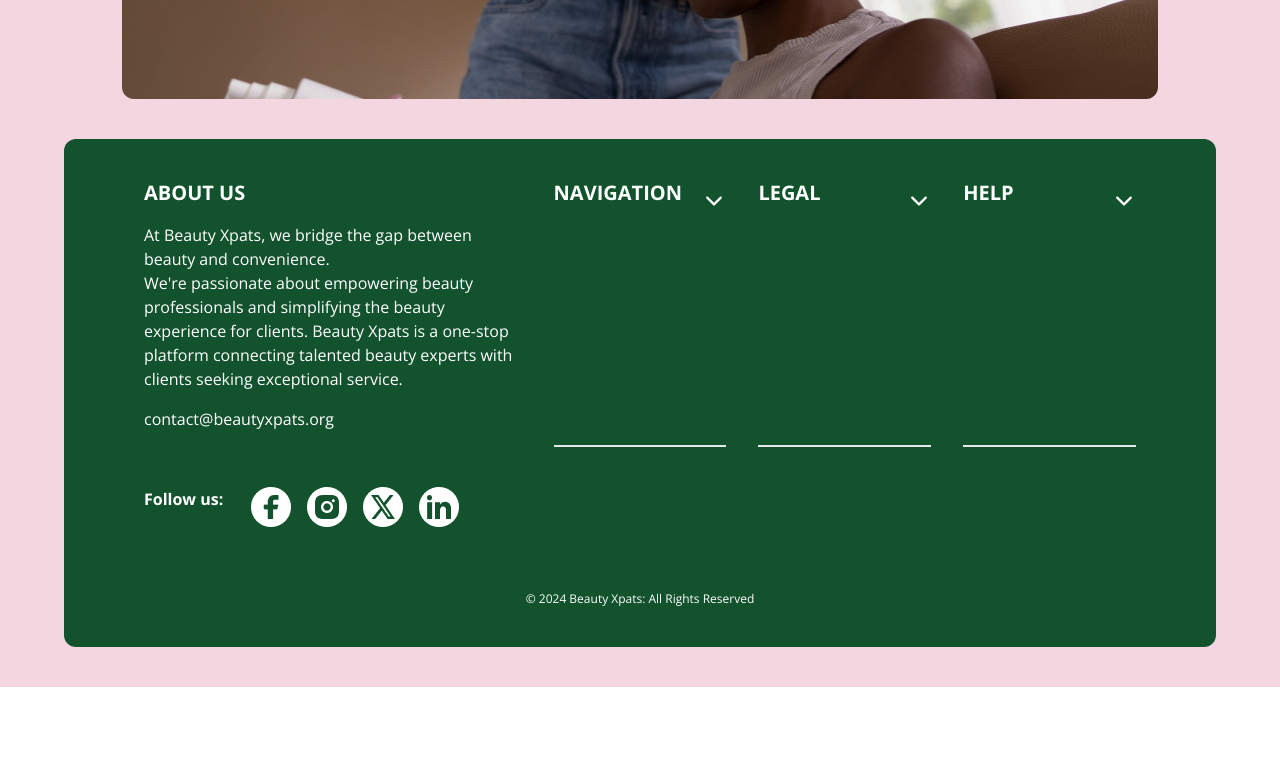
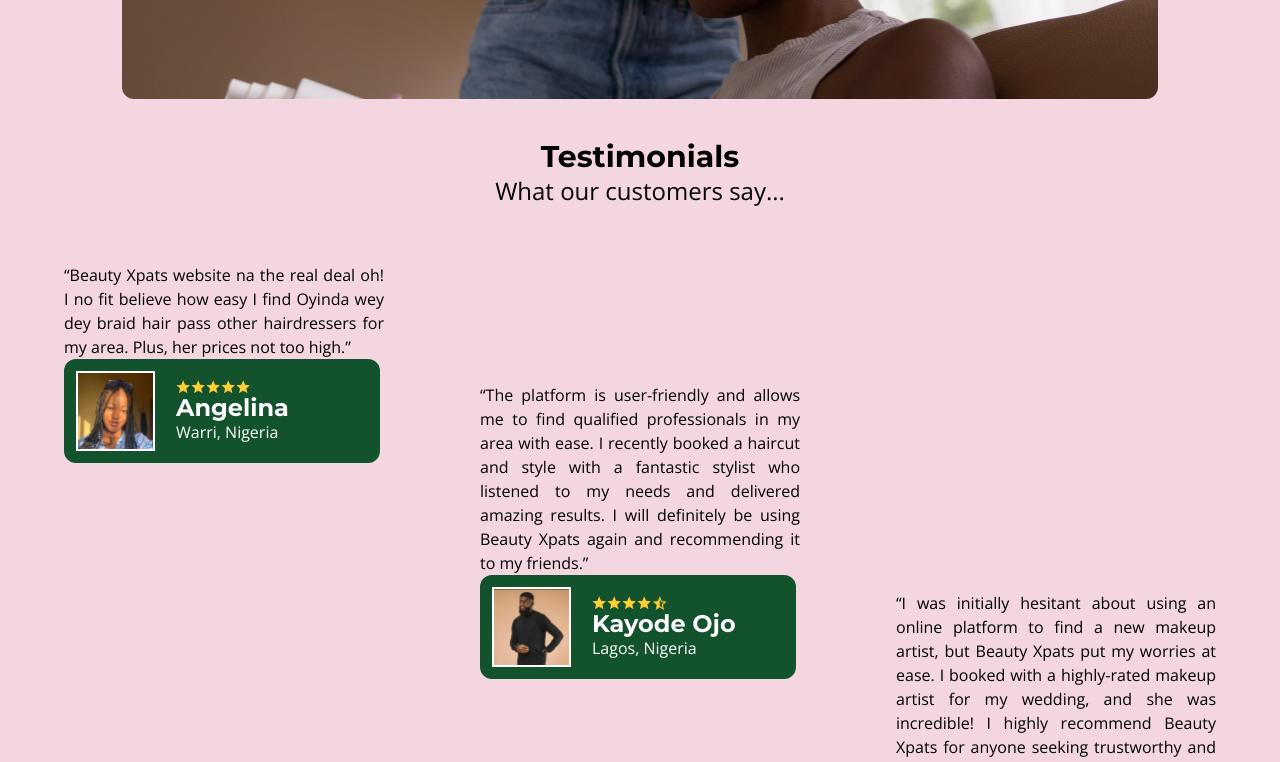
Before and after one commit to Lahitan/beautyexpert, a React (Vite) app: page / in a window 1280 px wide. Shown: the part 980-1742 px from the top of the page. Before the commit the page ends 1667 px from the top, so only its background shows below. Built offline with nearby package versions, Linux system fonts and the light colour scheme.

Commit message:
feat: add testimonial section

```diff
--- a/src/pages/Home/Main.jsx
+++ b/src/pages/Home/Main.jsx
@@ -1,6 +1,7 @@
 import React from "react";
 import Hero from "./Hero";
 import ForExpert from "./ForExpert";
+import Testimonials from "../../testimonials/Testimonials";
 
 const Main = () => {
 	return (
@@ -8,6 +9,8 @@ const Main = () => {
 			<div className="w-[90%] mx-auto">
 				<Hero />
 				<ForExpert />
+				{/* testimonials  */}
+				<Testimonials />
 			</div>
 		</div>
 	);
--- a/src/testimonials/Testimonials.jsx
+++ b/src/testimonials/Testimonials.jsx
@@ -8,7 +8,7 @@ import esther from '../assets/esther.png'
 const Testimonials = () => {
   return (
     <>
-    <div className=' bg-primary-brand ' >
+    <div className=' bg-primary-brand mt-10 ' >
         <div>
             <h4 className=" font-montserrat font-bold text-3xl text-center ">Testimonials</h4>
             <h6 className=' font-openSans font-normal text-2xl text-center' >What our customers say... </h6>
```
